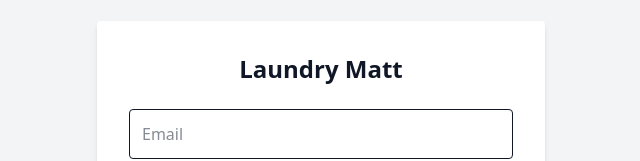
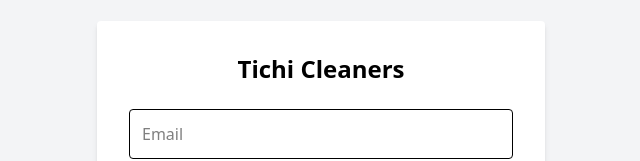
Before and after one commit to BonfaceNjuguna/laundry-system, a Vue app in the folder frontend/: page /login in a window 1280 px wide. Shown: the part 229-390 px from the top of the page, without its empty margins (319-959 px from the left). Built offline with nearby package versions, Linux system fonts and the light colour scheme.

Commit message:
feat: update application title and enhance UI elements for consistency

```diff
--- a/frontend/index.html
+++ b/frontend/index.html
@@ -5,7 +5,7 @@
     <link rel="icon" type="image/svg+xml" href="/vite.svg" />
     <link href="/src/styles.css" rel="stylesheet">
     <meta name="viewport" content="width=device-width, initial-scale=1.0" />
-    <title>Laundry Matt</title>
+    <title>Tichi Cleaners</title>
   </head>
   <body>
     <div id="app"></div>
--- a/frontend/src/App.vue
+++ b/frontend/src/App.vue
@@ -1,5 +1,7 @@
 <template>
-  <div class="min-h-screen bg-gray-100 text-gray-900">
-    <router-view />
+  <div class="flex h-screen">
+    <main class="w-full overflow-y-auto">
+      <router-view />
+    </main>
   </div>
 </template>
--- a/frontend/src/components/SideBar.vue
+++ b/frontend/src/components/SideBar.vue
@@ -6,7 +6,7 @@
             <p class="text-center text-gray-500" v-else>Loading user...</p>
 
             <router-link to="/bookings"
-                class="block text-center text-blue-600 hover:underline mt-4 mb-2">Bookings</router-link>
+                class="block text-center text-green-600 hover:underline mt-4 mb-2">Bookings</router-link>
             <router-link to="/customers"
                 class="block text-center text-blue-600 hover:underline mb-2">Customers</router-link>
             <router-link to="/services"
--- a/frontend/src/pages/auth/LoginPage.vue
+++ b/frontend/src/pages/auth/LoginPage.vue
@@ -1,7 +1,7 @@
 <template>
   <div class="flex items-center justify-center h-screen bg-gray-100">
     <form @submit.prevent="handleLogin" class="bg-white p-8 rounded shadow-md w-full max-w-md">
-      <h2 class="flex text-2xl font-bold mb-6 justify-center">Laundry Matt</h2>
+      <h2 class="flex text-2xl font-bold mb-6 justify-center">Tichi Cleaners</h2>
 
       <div v-if="errors" class="mb-4 p-3 bg-red-100 text-red-700 rounded">
         {{ errors }}
--- a/frontend/src/router/index.js
+++ b/frontend/src/router/index.js
@@ -5,6 +5,7 @@ import Customers from '@/views/Customers.vue';
 import Services from '@/views/Services.vue';
 
 const routes = [
+  { path: '/', redirect: '/login' },
   { path: '/login', component: LoginPage },
   { path: '/dashboard', component: () => import('@/pages/dashboard/DashboardPage.vue') },
   { path: '/bookings', component: Bookings },
```
